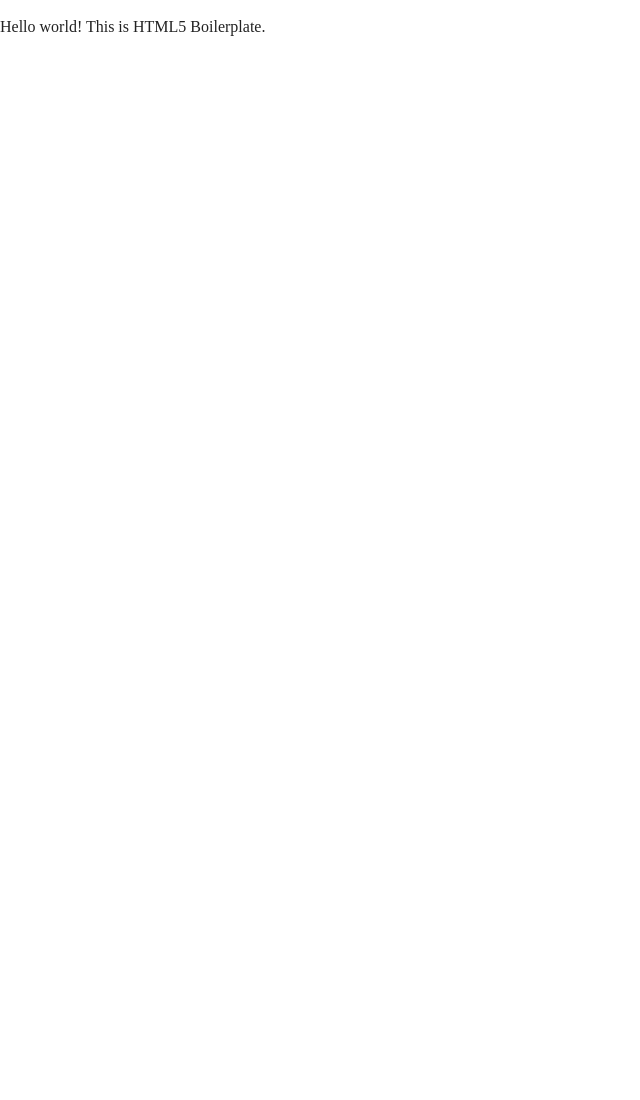
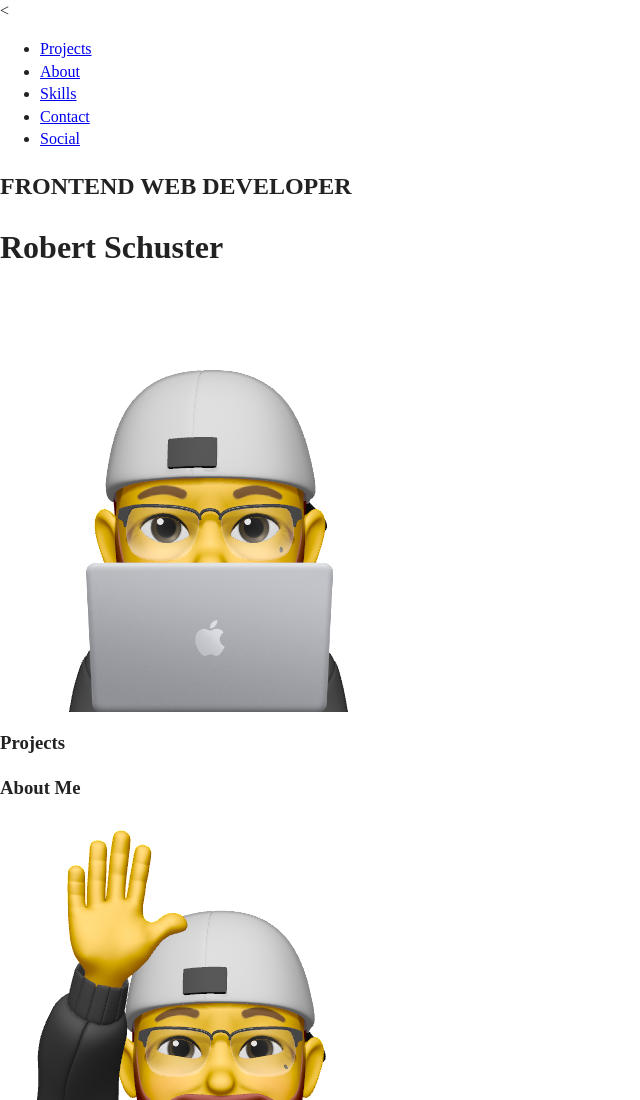
Before and after one commit to RobertSchusterFrontEndWebDeveloper/my-portfolio, a website built with webpack: page src/index.html in a window 1280 px wide. Shown: the top 1100 px of the page, without its empty margins (0-640 px from the left). Before the commit the page ends 800 px from the top, so only its background shows below. Built offline with nearby package versions, Linux system fonts and the light colour scheme; files whose address does not match are found by name.

Commit message:
Added Avatars

```diff
--- a/src/index.html
+++ b/src/index.html
@@ -25,8 +25,56 @@
 
 <body>
 
-  <!-- Add your site or application content here -->
-  <p>Hello world! This is HTML5 Boilerplate.</p>
+  <   <div className="container">
+    <header>
+      <nav>
+        <ul>
+          <li><a href="#projects">Projects</a></li>
+          <li><a href="#about">About</a></li>
+          <li><a href="#skills">Skills</a></li>
+          <li><a href="#contact">Contact</a></li>
+          <li><a href="#social">Social</a></li>
+          </ul>
+      </nav>
+      <h2>FRONTEND WEB DEVELOPER</h2>
+      <h1>Robert Schuster</h1>
+      <img src="img/rob-avatar-coding.png" alt="avatar coding" />
+    </header>
+
+    <div id="projects">
+      <h3>Projects</h3>
+      <div class="projects">
+        <div class="project-list">
+
+        </div>
+      </div>
+    </div>
+
+    <div class="about" id="about">
+      <h3>About Me</h3>
+      <img src="img/rob-avatar-hi.png" alt="avatar waving" />
+    </div>
+
+    <div class="skills" id="skills">
+      <h3>Skills</h3>
+    </div>
+
+    <div class="contact" id="contact">
+      <h3>Contact Me:</h3>
+      <img src="img/rob-avatar-contact.png" alt="avatar" />
+      <address>
+        <p>Email: robert.is@icloud.com</p>
+        <p>Phone: 231-920-1568</p>
+      </address>
+      <div class="social" id="social">
+        <ul>
+          <li><a href="https://github.com/rob17204?tab=repositories">GitHub</a></li>
+          <li><a href="https://twitter.com/tustinmi_rob">Twitter</a></li>
+          <li><a href="https://www.linkedin.com/in/robert-s-070702ab/">LinkedIn</a></li>
+        </ul>
+      </div>
+    </div>
+  </div>
   <script src="js/vendor/modernizr-{{MODERNIZR_VERSION}}.min.js"></script>
   <script src="js/app.js"></script>
 
```
Also changed, not shown: dist/index.html, src/img/github-repo.png (renamed from dist/img/github-repo.png), src/img/guess-word.png (renamed from dist/img/guess-word.png), src/img/pup-rescue.png (renamed from dist/img/pup-rescue.png), src/img/rob-avatar-coding.png (renamed from dist/img/rob-avatar-coding.png), src/img/rob-avatar-contact.png (renamed from dist/img/rob-avatar-contact.png), src/img/rob-avatar-hi.png (renamed from dist/img/rob-avatar-hi.png), src/img/rob-avatar-wave.png (renamed from dist/img/rob-avatar-wave.png), 3 other files.
